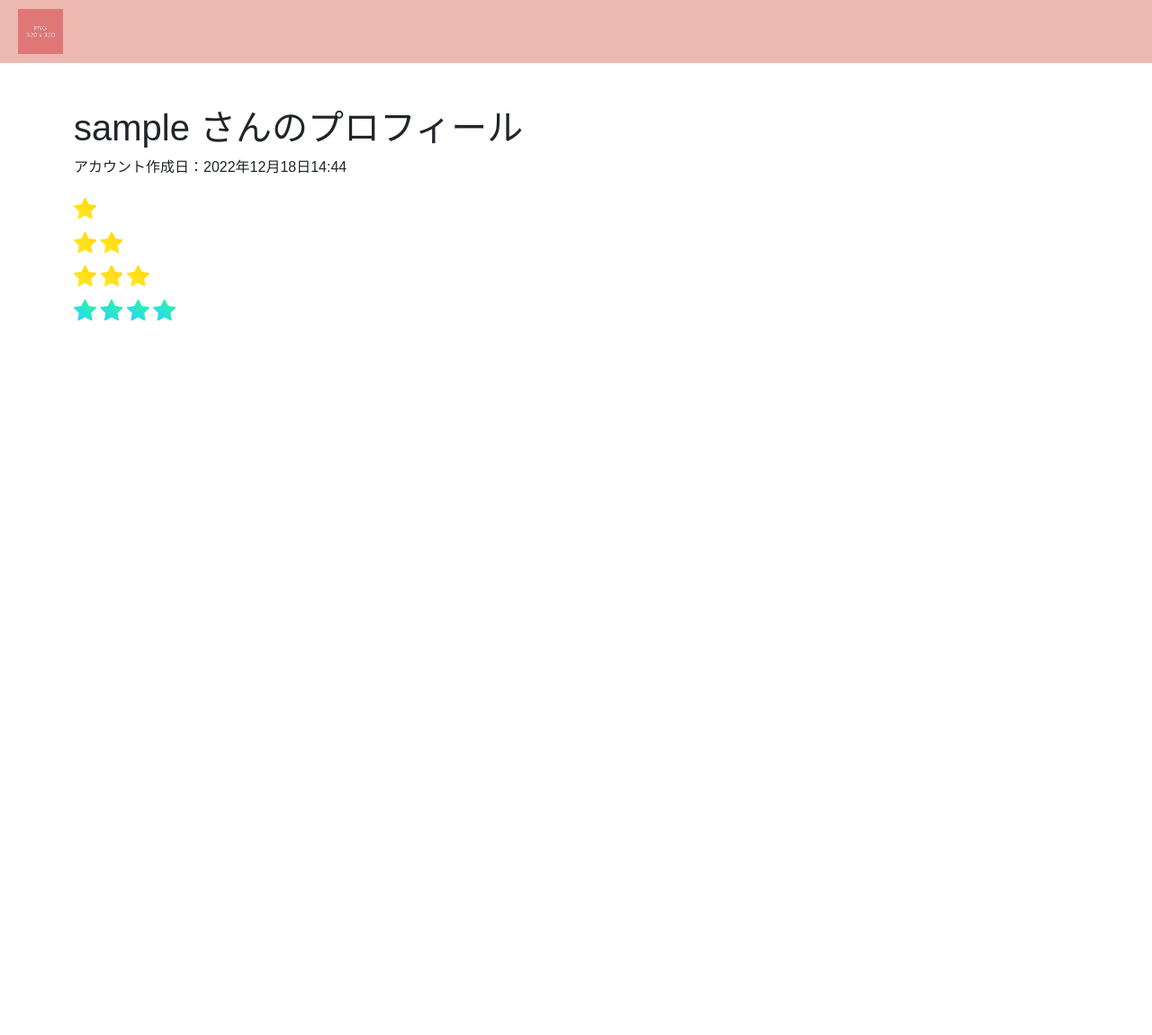
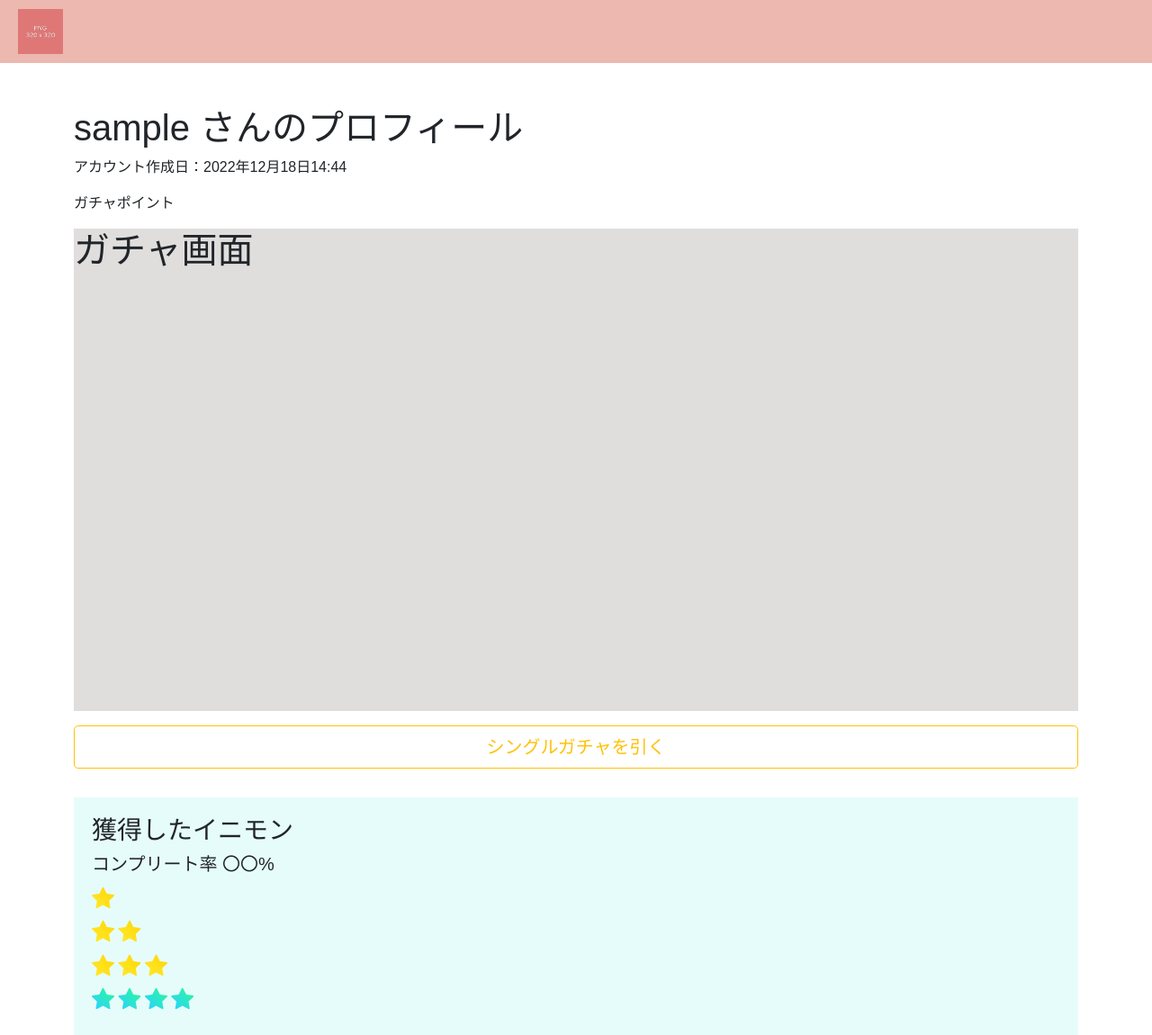
Before and after one commit to Chicken-iniad/Gacha, a Django app: page /user/ in a window 1280 px wide. Shown: the whole page at 90% size. Before the commit the page ends 357 px from the top, so only its background shows below. Run offline with Django 4.2, Linux system fonts and the light colour scheme; the visitor is signed in with stand-in values (Sample User, id 1).

Commit message:
user.html画面の仮作成

```diff
--- a/gacha/static/gacha/css/default.css
+++ b/gacha/static/gacha/css/default.css
@@ -1,11 +1,5 @@
 body {
     font-family: sans-serif;
-}
-
-
-h2 {
-    padding: 0px 10px 0px 10px;
-    border-left: solid 4px #17194c;
 }
 
 #header {
@@ -17,23 +11,3 @@ h2 {
 #header img {
     height: 100%;
 }
-
-#titleInput {
-    margin: 10px;
-    padding: 10px;
-    border: solid 2px#666666;
-    width: 40%;
-}
-
-#textInput {
-    margin: 10px;
-    padding: 10px;
-    border: solid 2px#666666;
-    width: 80%;
-}
-
-.text {
-    margin: 10px;
-    padding: 10px;
-    background-color: #eeeeff;
-}
--- a/gacha/templates/gacha/user.html
+++ b/gacha/templates/gacha/user.html
@@ -45,6 +45,16 @@
         background-position: 0 0;
       }
     }
+
+    .gacha {
+      background-color: rgb(224, 222, 221);
+    }
+
+    .get {
+      background-color: rgb(230, 252, 251);
+
+      padding: 20px;
+    }
   </style>
 </head>
 
@@ -55,6 +65,20 @@
   <div class="container">
     <h1 class="pt-5">{{user.username}} さんのプロフィール</h1>
     <p>アカウント作成日：{{user.date_joined}}</p>
+    <p>ガチャポイント</p>
+    <div class="gacha">
+      <h1>ガチャ画面</h1>
+      <br><br><br><br><br>
+      <br><br><br><br><br>
+      <br><br><br><br><br>
+      <br><br><br><br><br>
+    </div>
+    <div class="d-grid gap-2 mt-3">
+      <button onclick="" class="btn btn-outline-warning btn-lg">シングルガチャを引く</button>
+    <div>
+    <div class="get mt-4">
+      <h3>獲得したイニモン</h3>
+      <h5>コンプリート率 〇〇%</h5>
       <i class="bi bi-star-fill one-three"></i><br>
       <i class="bi bi-star-fill one-three"></i>
       <i class="bi bi-star-fill one-three"></i><br>
@@ -66,6 +90,7 @@
       <i class="bi bi-star-fill four"></i>
       <i class="bi bi-star-fill four"></i>
     <div>
+  <div>
   <script src="https://cdn.jsdelivr.net/npm/bootstrap@5.0.0-beta1/dist/js/bootstrap.bundle.min.js" integrity="sha384-ygbV9kiqUc6oa4msXn9868pTtWMgiQaeYH7/t7LECLbyPA2x65Kgf80OJFdroafW" crossorigin="anonymous"></script>
 </body>
 
```
Lines whose indentation alone changed are shown as unchanged.
